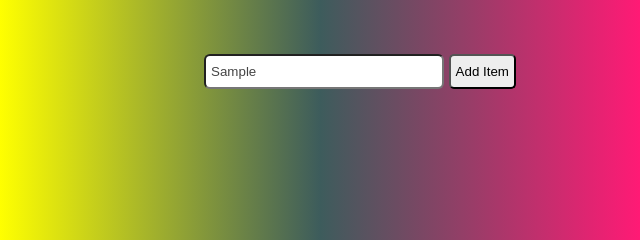
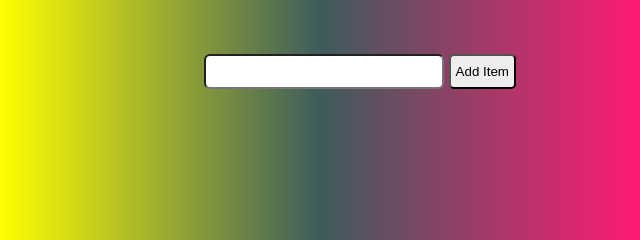
Before and after one commit to udozman/TO-DO-LSIT-APP-, a plain HTML site: page index.html in a window 1280 px wide. Both pictures are taken after typing "Sample" into the empty fields and a click on the button "Add Item". Shown: the top 240 px of the page, 640-1280 px from the left. Drawn offline with Linux system fonts and the light colour scheme.

Commit message:
clear input fields after submission

```diff
--- a/index.js
+++ b/index.js
@@ -64,6 +64,7 @@ const clickEvent = function () {
     </div>`;
 
     itemContainer.insertAdjacentHTML('beforeend', html);
+    document.getElementById('input').value = "";
     // console.log(document.querySelectorAll('.to-do-items').length);
     const checkBoxes = document.querySelectorAll('.check');
     const deleteIcons = document.querySelectorAll('.delete');
--- a/styles.css
+++ b/styles.css
@@ -12,9 +12,11 @@ html {
 @media (max-width: 75em) {
     html {
       font-size: 56.25%; } }
+
   @media (max-width: 56.25em) {
     html {
       font-size: 50%; } }
+
   @media (max-width: 37.5em) {
       .nav{
         flex-direction: column;
```
